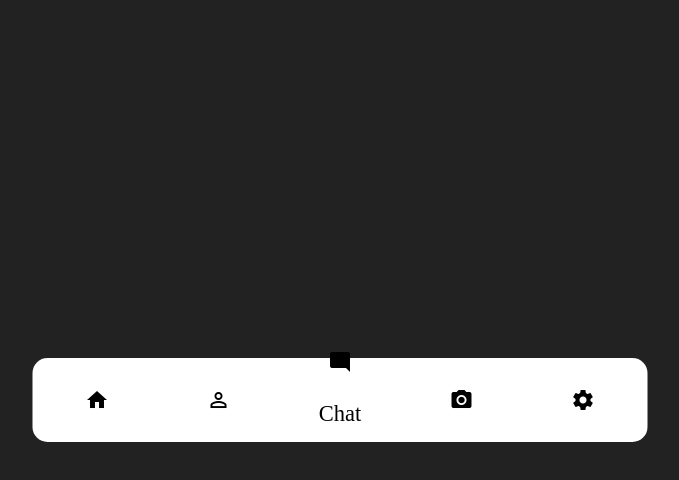
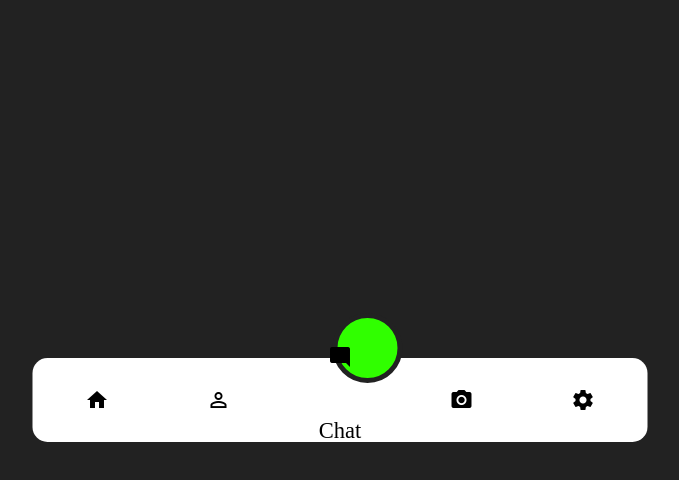
Before and after one commit to AnimationStudyvV/jongho, a website: page navbar/index.html in a window 1280 px wide. Both pictures are taken after a click on the element 640 px from the left and 400 px from the top of the page. Shown: the whole page, without its empty margins (300-979 px from the left). Drawn offline with Linux system fonts and the light colour scheme.

Commit message:
feat: 1차본 완성!

```diff
--- a/navbar/index.html
+++ b/navbar/index.html
@@ -47,13 +47,22 @@
           </div>
         </li>
       </ul>
+
+      <div class="clickCircle"></div>
     </nav>
   </body>
 
   <script>
     const ulEl = document.querySelector('.nav > ul');
     const divListEl = document.querySelectorAll('.nav > ul > li > div');
+    const circleEl = document.querySelector('.clickCircle');
+    // 89 = 4.45
 
+    // 22px
+    // 111
+    // 200
+    // 289
+    // 378
     ulEl.addEventListener('click', e => {
       // 클릭한 디브의 아이디를 가져온다.
       const clickDivId = e.target.dataset.id;
@@ -63,6 +72,8 @@
 
         if (currentId === clickDivId) {
           div.classList.add('clicked');
+          // 원의 레프트 값이 -3.35 + (아이디 * 4.45)
+          circleEl.style.left = `${-3.35 + currentId * 4.45}em`;
         } else {
           div.classList.remove('clicked');
         }
--- a/navbar/navbar.css
+++ b/navbar/navbar.css
@@ -56,13 +56,15 @@ body {
 
   cursor: pointer;
 
+  z-index: 2;
+
   /* transition-property: transform;
   transition-timing-function: ease-in-out;
   transition-delay: 100ms; */
 }
 
 .clicked {
-  transform: translateY(-70%);
+  transform: translateY(-80%);
   transition: all 100ms;
 }
 
@@ -78,7 +80,7 @@ body {
   font-weight: 400;
 
   position: absolute;
-  top: 3em;
+  top: 4em;
 
   opacity: 0;
 
@@ -90,6 +92,22 @@ body {
   transition: all 100ms;
 }
 
+.clickCircle {
+  width: 2em;
+  height: 2em;
+  background-color: #30ff00;
+  border: 5px solid #222;
+  border-radius: 50%;
+
+  position: absolute;
+  top: -1.5em;
+  left: 1.1em;
+
+  z-index: 1;
+
+  transition: all 300ms;
+}
+
 /* utils */
 .avoid-clicks {
   pointer-events: none;
```
